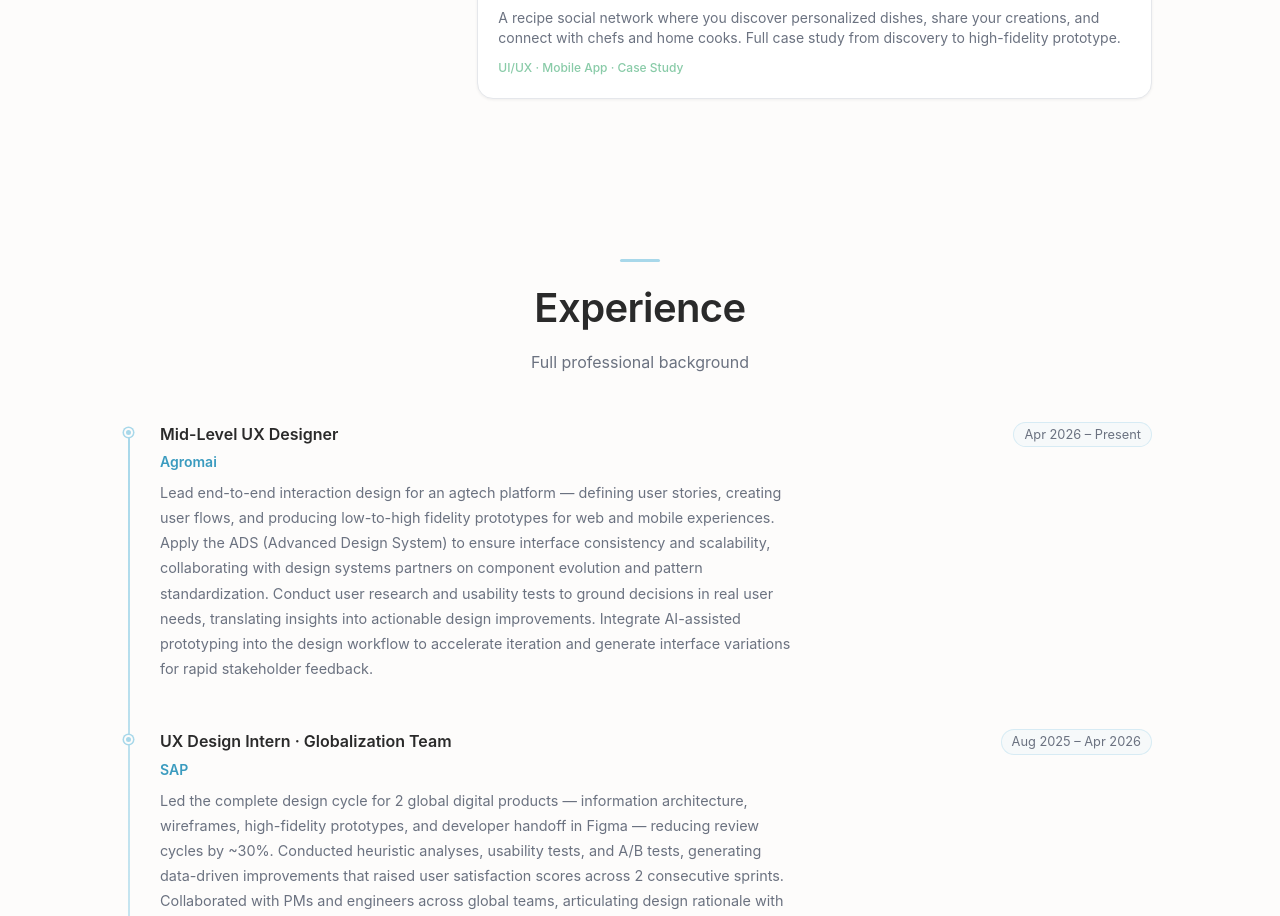
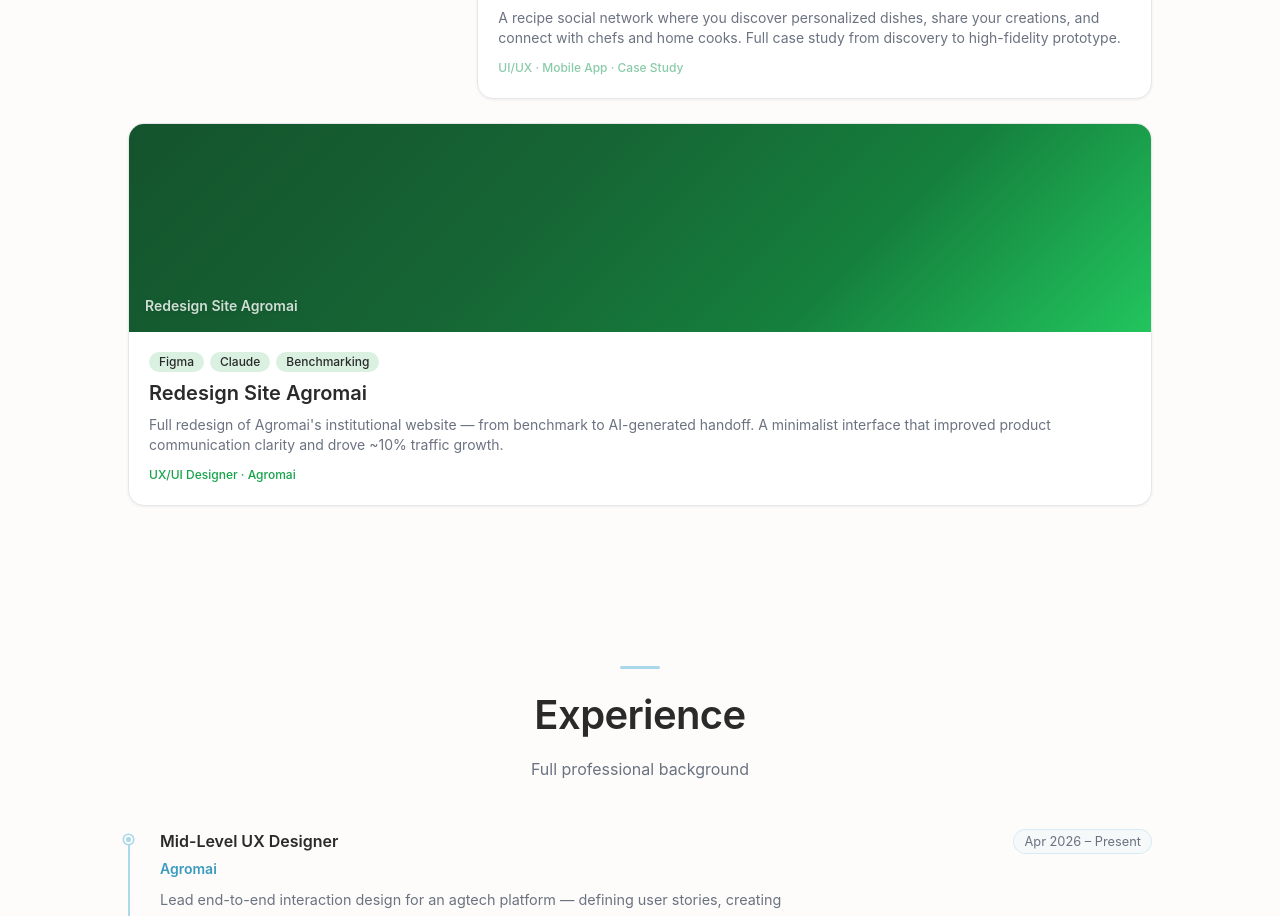
Before and after one commit to cheuicheisadora/Workshop-IA, a Next.js app: page / in a window 1280 px wide. Shown: the part 3500-4416 px from the top of the page. Built offline with nearby package versions, Linux system fonts and the light colour scheme.

Commit message:
Add Agromai project card to homepage projects grid
Co-Authored-By: Claude Sonnet 4.6 <noreply@anthropic.com>
Claude-Session: https://claude.ai/code/session_01QCUbNPeLTGevaeeLTD6KcC

```diff
--- a/app/page.tsx
+++ b/app/page.tsx
@@ -442,6 +442,11 @@ export default function HomePage() {
               <div className="md:col-span-2" data-animate data-delay="4">
                 <ProjectCard project={projects[2]} />
               </div>
+
+              {/* Card 4 — Agromai (full width) */}
+              <div className="md:col-span-3" data-animate data-delay="5">
+                <ProjectCard project={projects[3]} />
+              </div>
             </div>
           )}
         </div>
```
